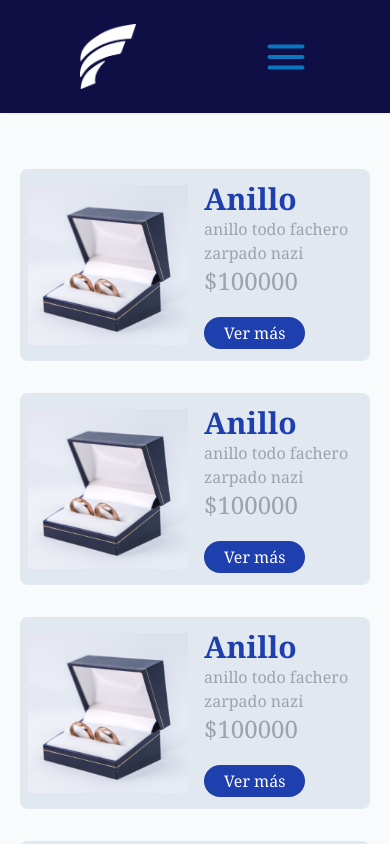
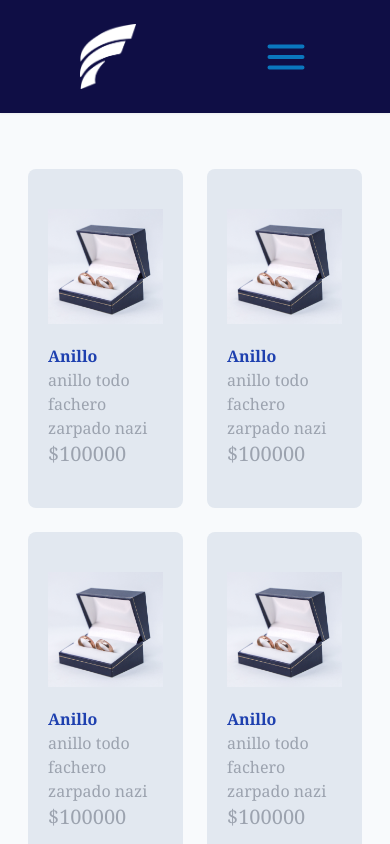
Before and after one commit to NachoXS15/fontenezJoyas, a React (Vite) app: page /productos in a window 390 px wide. Shown: the top 844 px of the page. Built offline with nearby package versions, Linux system fonts and the light colour scheme; a web font is replaced by a local one.

Commit message:
updated responsive layout for products

```diff
--- a/src/components/Card.tsx
+++ b/src/components/Card.tsx
@@ -3,13 +3,12 @@ import img from '../assets/anillo.jpg'
 
 export default function Card() {
     return (
-        <div className="w-full md:w-full lg:w-fit bg-slate-200 rounded-lg my-2 py-3 px-2 md:px-4 md:py-9 flex flex-row md:flex-col md:items-start md:justify-between items-center gap-4 md:gap-5 md:hover:scale-105 md:hover:shadow-sm md:hover:cursor-pointer transition">
-            <img src={img} className='w-40 md:w-60 m-auto' alt="" />
+        <div className="w-fit bg-slate-200 rounded-lg m-2 flex px-5 py-10 flex-col items-start justify-between gap-5 hover:scale-105 hover:shadow-sm hover:cursor-pointer transition">
+            <img src={img} className='md:w-60' alt="" />
             <div className="flex flex-col">
-                <h2 className="text-3xl md:text-2xl font-bold text-blue-800">Anillo</h2>
-                <h4 className="text-md text-wrap text-gray-400">anillo todo fachero zarpado nazi</h4>
-                <h3 className="text-2xl text-gray-400">$100000</h3>
-                <NavLink to="/producto" className='bg-blue-800 w-fit mt-5 text-white rounded-full px-5 py-1 hover:bg-white hover:text-blue-800'>Ver más</NavLink>
+                <h2 className="md:text-xl lg:text-2xl font-bold text-blue-800">Anillo</h2>
+                <h4 className="text-md text-gray-400">anillo todo fachero zarpado nazi</h4>
+                <h3 className="text-xl text-gray-400">$100000</h3>
             </div>
         </div>
     )
--- a/src/pages/Products.tsx
+++ b/src/pages/Products.tsx
@@ -8,7 +8,7 @@ export default function Products() {
         <main className="max-w-full flex justify-center font-serif">
             <Categories />
             <section className="w-full md:w-9/12 flex items-start justify-center m-auto bg-slate-50 px-5 md:px-10 py-12">
-                <div className="w-full flex flex-wrap items-start justify-center gap-4 md:gap-9">
+                <div className="w-full grid grid-cols-2 sm:grid-cols-2 md:grid-cols-3 lg:grid-cols-4 gap-2 md:gap-1">
                     <Card />
                     <Card />
                     <Card />
```
